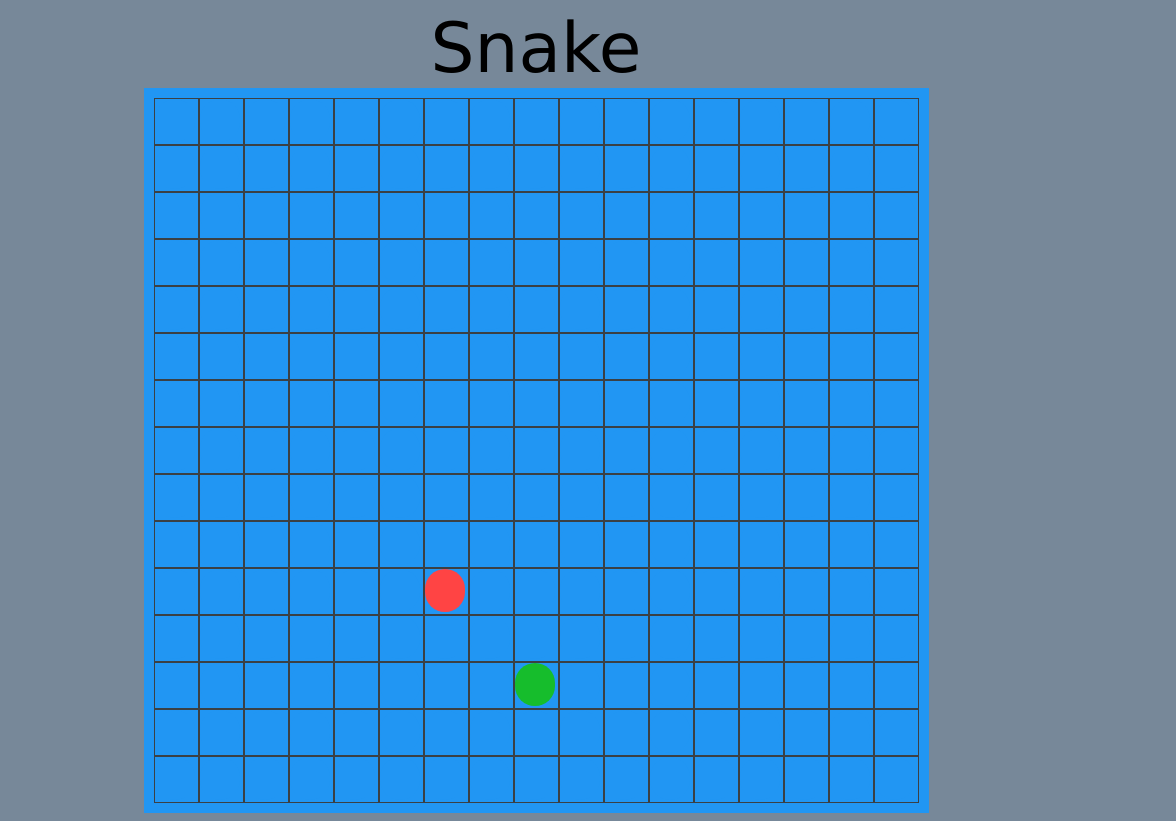
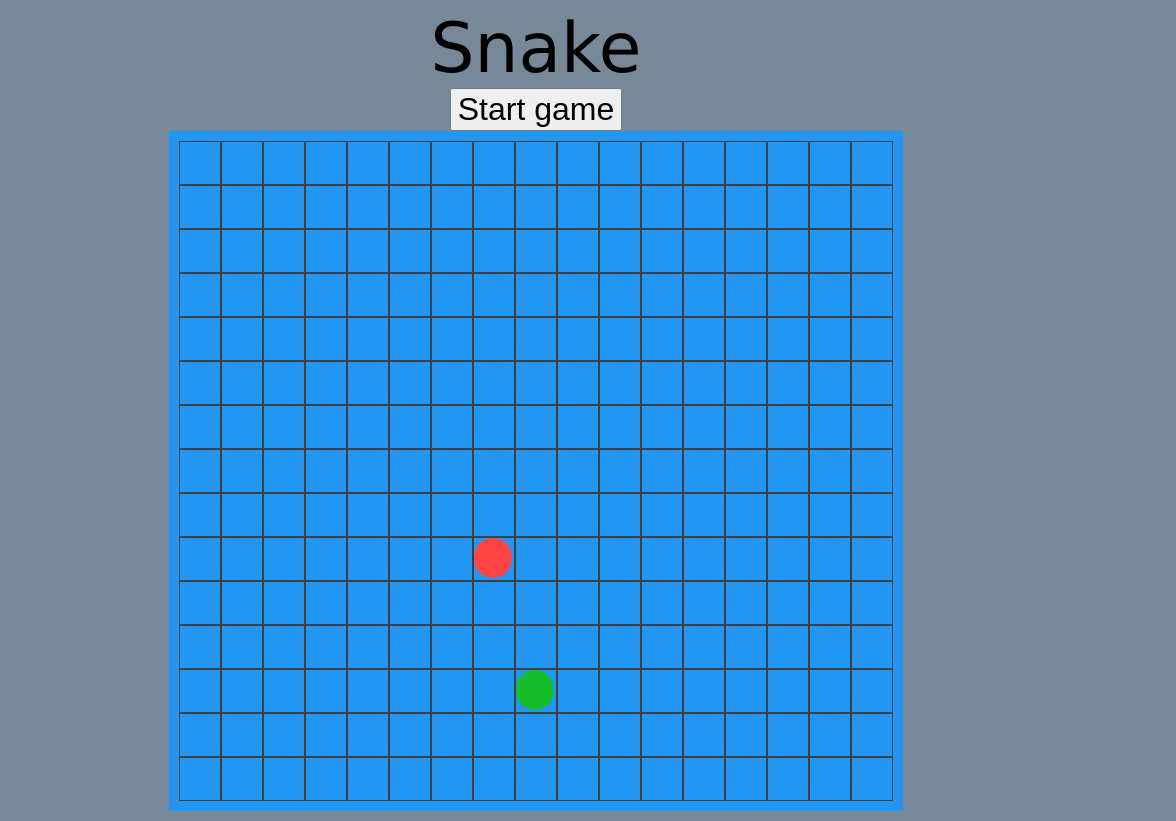
Before and after one commit to chuynh18/snake, a plain HTML site: page index.html in a window 1280 px wide. Shown: the full height of the page, 104-1280 px from the left. Drawn offline with Linux system fonts and the light colour scheme.

Commit message:
working first version

```diff
--- a/assets/css/style.css
+++ b/assets/css/style.css
@@ -47,18 +47,18 @@ button {
 }
 
 .grid-item {
-    width: 45px;
+    width: 42px;
 }
 
 .game-cell {
-    height: 45px;
+    height: 42px;
     border-style: solid;
     border-width: 1px;
     border-color: #3b4044;
 }
 
 .snake-segment {
-    border-radius: 42px;
+    border-radius: 40px;
     height: 95%;
     width: 95%;
     background-color: #2196F3;
--- a/assets/js/game.js
+++ b/assets/js/game.js
@@ -25,6 +25,7 @@ const game = {
     snake: [[8,12]],
     fruit: [null, null],
     ateFruit: false,
+    collided: false,
     setDirection: function(input) {
         if (input === 0) {
             this.direction = 0;
@@ -38,8 +39,9 @@ const game = {
     },
     checkSelfCollision: function() {
         let collision = false;
+
         if (this.snake.length > 1) {
-            for (let i = 1; i < snake.length; i ++) {
+            for (let i = 1; i < this.snake.length; i ++) {
                 if (this.snake[0][0] === this.snake[i][0] && this.snake[0][1] === this.snake[i][1]) {
                     collision = true;
                     break;
@@ -52,8 +54,8 @@ const game = {
         }
     },
     generateFruit: function() {
-        this.fruit[0] = Math.floor(Math.random() * 15);
-        this.fruit[1] = Math.floor(Math.random() * 17);
+        this.fruit[0] = Math.floor(Math.random() * 17);
+        this.fruit[1] = Math.floor(Math.random() * 15);
     },
     reset: function() {
         this.speed = 500;
@@ -77,6 +79,7 @@ const game = {
             }
         }
 
+        console.log(`${this.fruit[0]}-${this.fruit[1]}`);
         document.getElementById(`${this.fruit[0]}-${this.fruit[1]}`).classList.add("fruit");
         document.getElementById(`${this.snake[0][0]}-${this.snake[0][1]}`).classList.add("snake-head");
 
@@ -90,17 +93,37 @@ const game = {
         let lastLocation;
 
         if (this.direction === 0) {
+            if (this.snake[0][1] === 0) {
+                console.log("You collided with the wall!");
+                this.collided = true;
+            } else {
                 this.snake.unshift([this.snake[0][0], this.snake[0][1] - 1]);
             lastLocation = this.snake.pop();
+            }
         } else if (this.direction === 1) {
+            if (this.snake[0][0] === 16) {
+                console.log("You collided with the wall!");
+                this.collided = true;
+            } else {
                 this.snake.unshift([this.snake[0][0] + 1, this.snake[0][1]]);
                 lastLocation = this.snake.pop();
+            }
         } else if (this.direction === 2) {
+            if (this.snake[0][1] === 14) {
+                console.log("You collided with the wall!");
+                this.collided = true;
+            } else {
                 this.snake.unshift([this.snake[0][0], this.snake[0][1] + 1]);
                 lastLocation = this.snake.pop();
+            }
         } else if (this.direction === 3) {
+            if (this.snake[0][0] === 0) {
+                console.log("You collided with the wall!");
+                this.collided = true;
+            } else {
                 this.snake.unshift([this.snake[0][0] - 1, this.snake[0][1]]);
                 lastLocation = this.snake.pop();
+            }
         }
 
         if (this.ateFruit) {
@@ -108,16 +131,56 @@ const game = {
             this.snake.push(lastLocation);
         }
 
+        if (this.checkSelfCollision()) {
+            console.log("You collided with yourself!");
+            this.collided = true;
+        }
         this.eatFruit();
         this.render();
+
+        if (!this.collided) {
+            setTimeout(function() {
+                game.move();
+            }, this.speed);
+        } else {
+            console.log("Game over.");
+        }
     },
     eatFruit: function() {
         if (this.snake[0][0] === this.fruit[0] && this.snake[0][1] === this.fruit[1]) {
             this.ateFruit = true;
             this.generateFruit();
+            this.newHighScore();
+        }
+    },
+    newHighScore: function() {
+        if (this.snake.length > this.highScore) {
+            this.highScore = this.snake.length;
+            console.log(`New high score: ${this.highScore}`);
         }
     }
 };
+
+const checkKey = function(e) {
+    e = e || window.event;
+
+    if (e.keyCode == '38') {
+        // up arrow
+        game.setDirection(0);
+    }
+    else if (e.keyCode == '40') {
+        // down arrow
+        game.setDirection(2);
+    }
+    else if (e.keyCode == '37') {
+       // left arrow
+       game.setDirection(3);
+    }
+    else if (e.keyCode == '39') {
+       // right arrow
+       game.setDirection(1);
+    }
+}
 
 const start = function() {
     game.generateFruit();
@@ -125,3 +188,4 @@ const start = function() {
 }
 
 start();
+document.onkeydown = checkKey;
--- a/index.html
+++ b/index.html
@@ -13,7 +13,9 @@
     <body>
         <div class="gh"><a href="https://github.com/chuynh18/snake" target="_blank"><img src="assets/img/ghcorner.png" alt="GitHub repository link" /></a></div>
         <div class="heading"><span id="openDevPanel">Snake</span></div>
-        <div id="turn"></div>
+        <div id="start-game">
+            <button onclick="game.move();">Start game</button>
+        </div>
 
         <div id="game-container">
             <div class="grid-container" id="board">
```
Lines whose indentation alone changed are shown as unchanged.
